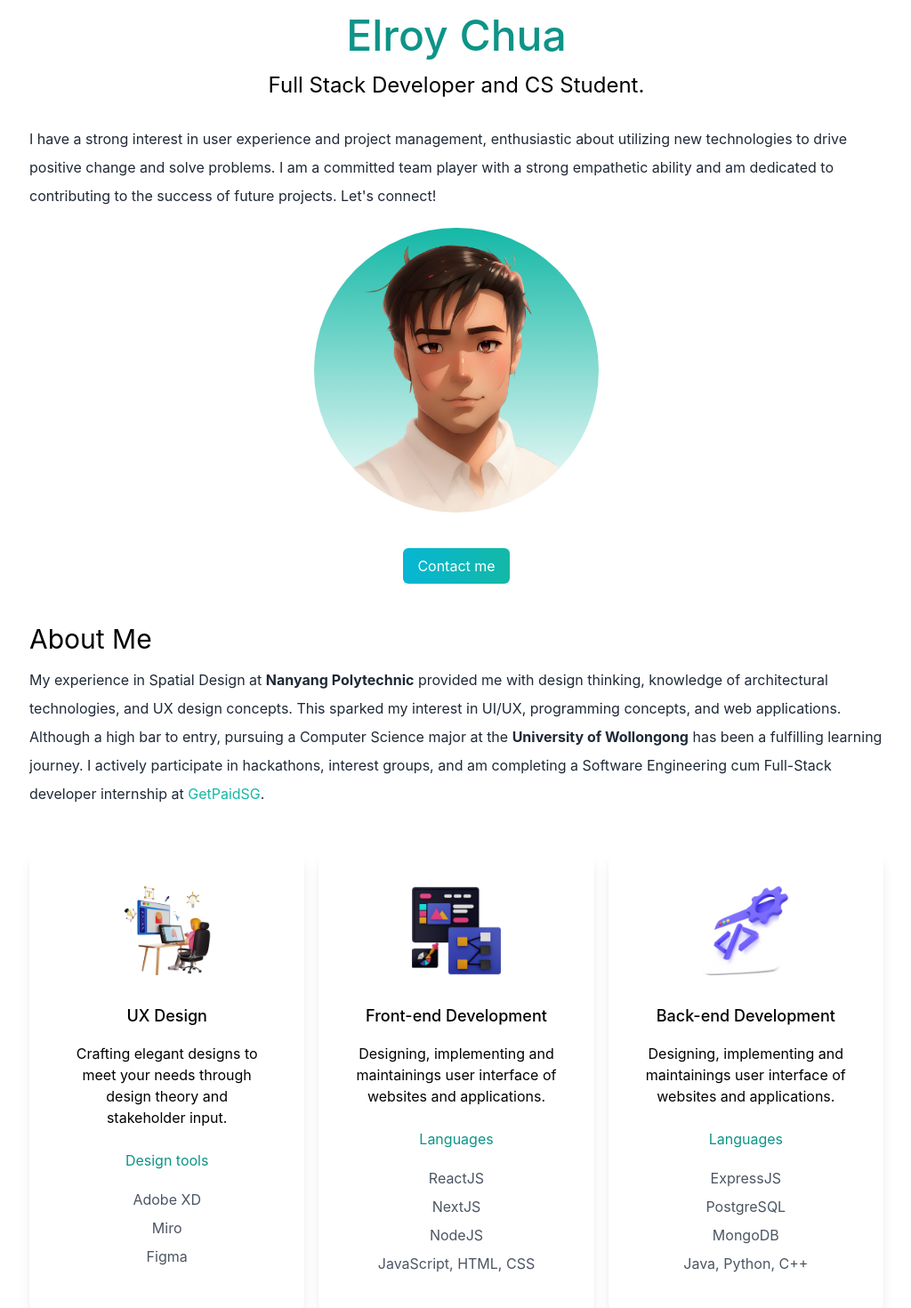
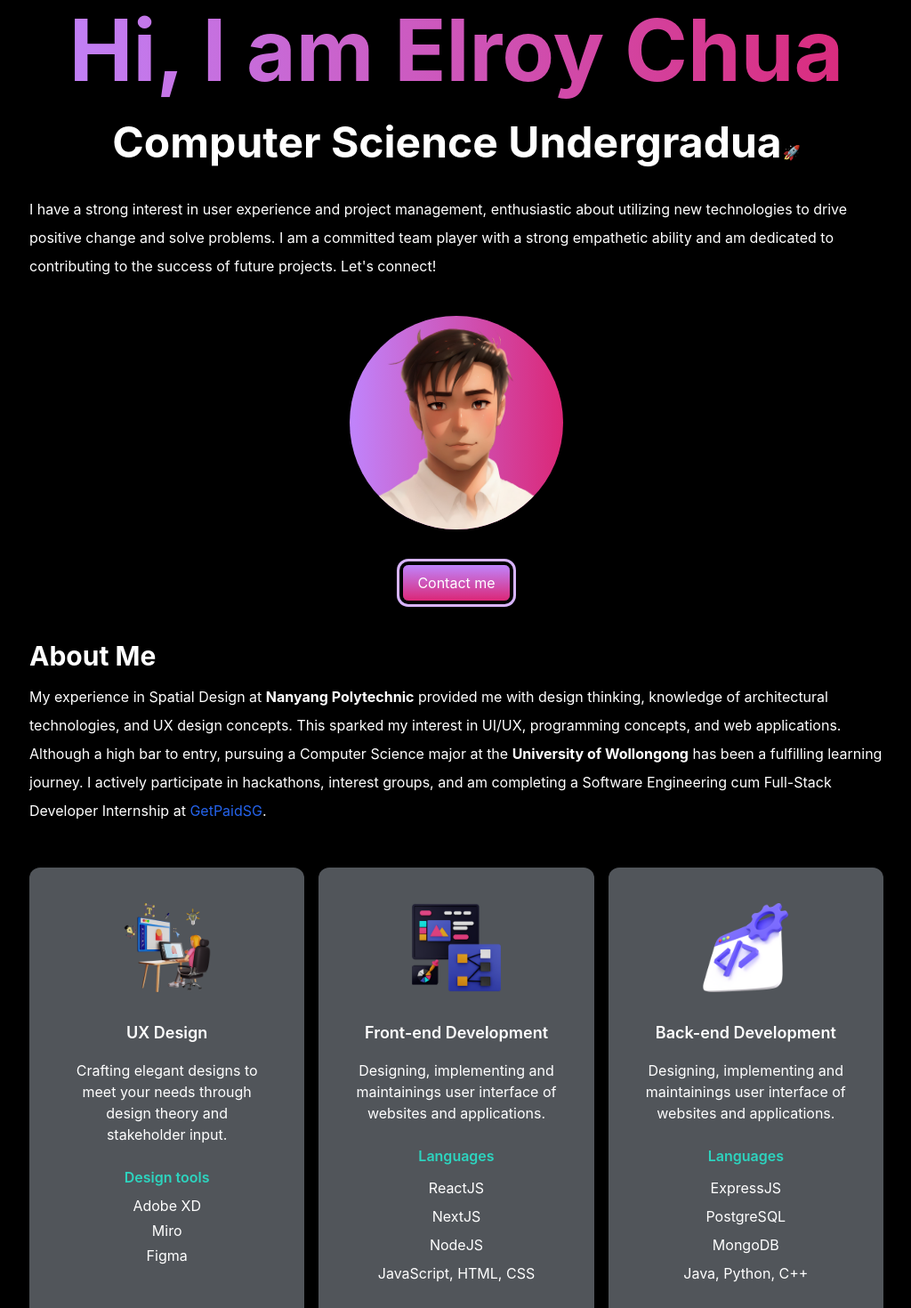
Before and after one commit to rurumeister/personal-portfolio, a Next.js app: page / in a window 1280 px wide. Shown: the part 160-1630 px from the top of the page at 89% size, without its empty margins (127-1151 px from the left). Built offline with nearby package versions, Linux system fonts and the light colour scheme.

Commit message:
(feat):release 1.0

```diff
--- a/package.json
+++ b/package.json
@@ -25,8 +25,8 @@
     "react-icons": "^4.8.0",
     "react-pdf": "^6.2.2",
     "react-vertical-timeline-component": "^3.6.0",
-    "styled-components": "^4.1.3",
-    "swiper": "^9.2.0"
+    "swiper": "^9.2.0",
+    "typewriter-effect": "^2.20.1"
   },
   "devDependencies": {
     "autoprefixer": "^10.4.14",
--- a/pages/index.js
+++ b/pages/index.js
@@ -17,7 +17,7 @@ import * as React from "react";
 
 export default function Home() {
   return (
-    <>
+    <div className="bg-black">
       <Head>
         <title>Elroy Chua Portfolio</title>
         <meta name="description" content="Generated by create next app" />
@@ -25,8 +25,8 @@ export default function Home() {
         <link rel="icon" href="/elroy_icon.png" />
       </Head>
       <Navbar activePage="home" />
-      <main>
-        <section className=" bg-white pt-12 px-10 md:px-20 lg:px-40">
+      <main className="bg-black">
+        <section className="  pt-12 px-10 md:px-20 lg:px-40">
           <Hero />
           <AboutMe />
           {/* <Skills /> */}
@@ -36,11 +36,11 @@ export default function Home() {
         <section>
           <ProjectCarousel />
         </section>
-        <section className=" bg-white px-10 md:px-20 lg:px-40 ">
+        <section className=" bg-black px-10 md:px-20 lg:px-40 ">
           <ContactMe />
           <Footer />
         </section>
       </main>
-    </>
+    </div>
   );
 }
--- a/public/components/aboutMe.js
+++ b/public/components/aboutMe.js
@@ -4,8 +4,8 @@ const AboutMe = () => {
   return (
     <section>
       <div className=" mt-10">
-        <h3 className="text-3xl py-1">About Me</h3>
-        <p className="text-md py-2 leading-8 text-gray-800">
+        <h3 className="text-3xl font-bold text-white py-1">About Me</h3>
+        <p className="text-md py-2 leading-8 text-white">
           {`My experience in Spatial Design at `}
           <span className="font-bold">Nanyang Polytechnic</span>
           {` provided me with design thinking,
@@ -14,23 +14,18 @@ const AboutMe = () => {
           <span className="font-bold">University of Wollongong</span>
           {` has been a fulfilling learning journey. I actively participate
               in hackathons, interest groups, and am completing a Software Engineering cum Full-Stack
-              developer internship at `}
-          <span
-            className="text-teal-500 hover:text-amber-300 cursor-pointer"
-            onClick={() => {
-              const element = document.getElementById("work-top");
-              if (element) {
-                element.scrollIntoView({ behavior: "smooth" });
-              }
-            }}
-          >
-            GetPaidSG
-          </span>
+              Developer Internship at `}
+          <a href="https://getpaid.asia/" target="_blank">
+            <span className="text-blue-600 hover:text-amber-300 cursor-pointer">
+              GetPaidSG
+            </span>
+          </a>
+
           {`.`}
         </p>
       </div>
       <div className="grid lg:grid-cols-3 gap-4">
-        <div className="text-center shadow-lg p-10 rounded-xl my-10">
+        <div className="text-center bg-slate-300 bg-opacity-40 shadow-md hover:shadow-red-400 p-10 rounded-xl my-10">
           <Image
             alt="design-image"
             className="mx-auto"
@@ -38,17 +33,21 @@ const AboutMe = () => {
             width="100"
             height="100"
           />
-          <h3 className="text-lg font-medium pt-8 pb-2">UX Design</h3>
-          <p className="py-2">
+          <h3 className="text-lg text-white font-semibold pt-8 pb-2">
+            UX Design
+          </h3>
+          <p className="py-2 text-white">
             Crafting elegant designs to meet your needs through design theory
             and stakeholder input.
           </p>
-          <h4 className="py-4 text-teal-600">Design tools</h4>
-          <p className="text-gray-600 py-1">Adobe XD</p>
-          <p className="text-gray-600 py-1">Miro</p>
-          <p className="text-gray-600 py-1">Figma</p>
+          <h4 className="pt-4 pb-2 font-semibold text-teal-400">
+            Design tools
+          </h4>
+          <p className="text-white pb-1">Adobe XD</p>
+          <p className="text-white pb-1">Miro</p>
+          <p className="text-white pb-1">Figma</p>
         </div>
-        <div className="text-center shadow-lg p-10 rounded-xl my-10">
+        <div className="text-center bg-slate-300 bg-opacity-40 shadow-md hover:shadow-emerald-400 p-10 rounded-xl my-10">
           <Image
             alt="design-image"
             className="mx-auto"
@@ -56,20 +55,20 @@ const AboutMe = () => {
             width="100"
             height="100"
           />
-          <h3 className="text-lg font-medium pt-8 pb-2">
+          <h3 className="text-white text-lg font-semibold pt-8 pb-2">
             Front-end Development
           </h3>
-          <p className="py-2">
+          <p className="text-white py-2">
             Designing, implementing and maintainings user interface of websites
             and applications.
           </p>
-          <h4 className="py-4 text-teal-600">Languages</h4>
-          <p className="text-gray-600 py-1">ReactJS</p>
-          <p className="text-gray-600 py-1">NextJS</p>
-          <p className="text-gray-600 py-1">NodeJS</p>
-          <p className="text-gray-600 py-1">JavaScript, HTML, CSS</p>
+          <h4 className="pt-4 pb-2 font-semibold text-teal-400">Languages</h4>
+          <p className="text-white py-1">ReactJS</p>
+          <p className="text-white py-1">NextJS</p>
+          <p className="text-white py-1">NodeJS</p>
+          <p className="text-white py-1">JavaScript, HTML, CSS</p>
         </div>
-        <div className="text-center shadow-lg p-10 rounded-xl my-10">
+        <div className="text-center bg-slate-300 bg-opacity-40 shadow-md hover:shadow-blue-300 p-10 rounded-xl my-10">
           <Image
             alt="design-image"
             className="mx-auto"
@@ -77,18 +76,18 @@ const AboutMe = () => {
             width="100"
             height="100"
           />
-          <h3 className="text-lg font-medium pt-8 pb-2">
+          <h3 className=" text-white text-lg font-semibold pt-8 pb-2">
             Back-end Development
           </h3>
-          <p className="py-2">
+          <p className="text-white py-2">
             Designing, implementing and maintainings user interface of websites
             and applications.
           </p>
-          <h4 className="py-4 text-teal-600">Languages</h4>
-          <p className="text-gray-600 py-1">ExpressJS</p>
-          <p className="text-gray-600 py-1">PostgreSQL</p>
-          <p className="text-gray-600 py-1">MongoDB</p>
-          <p className="text-gray-600 py-1" id="work-top">
+          <h4 className="pt-4 pb-2 font-semibold text-teal-400">Languages</h4>
+          <p className="text-white py-1">ExpressJS</p>
+          <p className="text-white py-1">PostgreSQL</p>
+          <p className="text-white py-1">MongoDB</p>
+          <p className="text-white py-1" id="work-top">
             Java, Python, C++
           </p>
         </div>
--- a/public/components/hero.js
+++ b/public/components/hero.js
@@ -1,11 +1,65 @@
 import Image from "next/image";
+import Typewriter from "typewriter-effect";
+import useMediaQuery from "@mui/material/useMediaQuery";
 const Hero = () => {
+  const isInitialRequestGreaterThan700 = useMediaQuery("(min-width:700px)");
   return (
     <section>
       <div className="text-center">
-        <h2 className="text-5xl py-2 text-teal-600 font-medium">Elroy Chua</h2>
-        <h3 className="text-2xl py-2">Full Stack Developer and CS Student.</h3>
-        <p className="text-md text-left py-5 leading-8 text-gray-800">
+        <h2 className="font-bold  text-transparent bg-clip-text bg-gradient-to-r from-purple-400 to-pink-600 pb-5 text-5xl md:text-8xl">
+          Hi, I am Elroy Chua
+        </h2>
+        <div style={{ minHeight: "75px" }}>
+          {isInitialRequestGreaterThan700 ? (
+            <Typewriter
+              style={{ minHeight: "75px" }}
+              options={{ loop: true, cursor: "🚀" }}
+              onInit={(typewriter) => {
+                typewriter
+                  .typeString(
+                    '<span style="color: #FFF; font-size:3em; font-family: `Roboto, sans-serif;"><strong>Computer Science Undergraduate</strong>.</span>'
+                  )
+                  .pauseFor(500)
+                  .deleteChars(31)
+                  .typeString(
+                    '<span style="color: #FFF; font-size:3em; font-family: system-ui;"><strong>Software Developer</strong>.</span>'
+                  )
+                  .pauseFor(500)
+                  .deleteChars(19)
+                  .typeString(
+                    '<span style="color: #FFF; font-size:3em; font-family: system-ui;"><strong>Designer</strong>.</span>'
+                  )
+                  .pauseFor(500)
+                  .deleteChars(12)
+                  .start();
+              }}
+            />
+          ) : (
+            <Typewriter
+              options={{ loop: true, cursor: "🚀" }}
+              onInit={(typewriter) => {
+                typewriter
+                  .typeString(
+                    '<span style="color: #FFF; font-size: 1.8em ; font-family: `Roboto, sans-serif;"><strong>Computer Science Undergraduate</strong>.</span>'
+                  )
+                  .pauseFor(500)
+                  .deleteChars(31)
+                  .typeString(
+                    '<span style="color: #FFF; font-size: 1.8em ; font-family: system-ui;"><strong>Software Developer</strong>.</span>'
+                  )
+                  .pauseFor(500)
+                  .deleteChars(19)
+                  .typeString(
+                    '<span style="color: #FFF; font-size: 1.8em ; font-family: system-ui;"><strong>Designer</strong>.</span>'
+                  )
+                  .pauseFor(500)
+                  .deleteChars(12)
+                  .start();
+              }}
+            />
+          )}
+        </div>
+        <p className="text-md text-left py-5 leading-8 text-white">
           {`I have a strong interest in user experience and project
               management, enthusiastic about utilizing new technologies to drive
               positive change and solve problems. I am a committed team player with
@@ -13,18 +67,20 @@ const Hero = () => {
               the success of future projects. Let's connect!`}
         </p>
       </div>
-      <div className="relative bg-gradient-to-b from-teal-500 mx-auto rounded-full w-60 h-60 md:w-80 md:h-80 overflow-hidden">
-        <Image
-          src={"/elroy_ai.png"}
-          width="500"
-          height="500"
-          alt="elroy-ai-render"
-        />
+      <div className="py-5">
+        <div className=" relative bg-gradient-to-r from-purple-400 to-pink-600 mx-auto rounded-full w-60 h-60 md:w-70 md:h-70 overflow-hidden">
+          <Image
+            src={"/elroy_ai.png"}
+            width="400"
+            height="400"
+            alt="elroy-ai-render"
+          />
+        </div>
       </div>
-      <ul className="flex items-center justify-center mt-10">
+      <ul className="flex items-center justify-center mt-5">
         <li>
           <div
-            className="bg-gradient-to-r from-cyan-500 to-teal-500 text-white px-4 py-2 rounded-md cursor-pointer self-center"
+            className="relative bg-gradient-to-b from-purple-400 to-pink-600 text-white px-4 py-2 rounded-md cursor-pointer self-center ring ring-purple-300 ring-offset-4 ring-offset-black"
             onClick={() => {
               const element = document.getElementById("social-links");
               if (element) {
--- a/public/components/workExp.js
+++ b/public/components/workExp.js
@@ -57,9 +57,9 @@ const WorkExperience = () => {
   return (
     <section>
       <div>
-        <h3 className="text-3xl py-1">{`Work Experience & Education`}</h3>
+        <h3 className="text-3xl font-bold text-white py-1">{`Experiences`}</h3>
       </div>
-      <div>
+      <div className="">
         <VerticalTimeline lineColor="rgb(209 213 219)">
           {timelineElements.map((element) => {
             let isWorkIcon = element.icon === "work";
--- a/styles/globals.css
+++ b/styles/globals.css
@@ -18,3 +18,6 @@ a {
 * {
   box-sizing: border-box;
 }
+.swiper-pagination-bullet-active {
+  background-color: #fff !important;
+}
```
Also changed, not shown: pages/resume.js (+7 -5 lines), public/components/contactMe.js (+8 -5 lines), public/components/footer.js (+4 -4 lines), public/components/navbar.js (+4 -4 lines), public/components/projectCarousel.js (+36 -33 lines), public/components/projects.js (+9 -8 lines), 2 other files (tests, documents, lock files or other folders).
